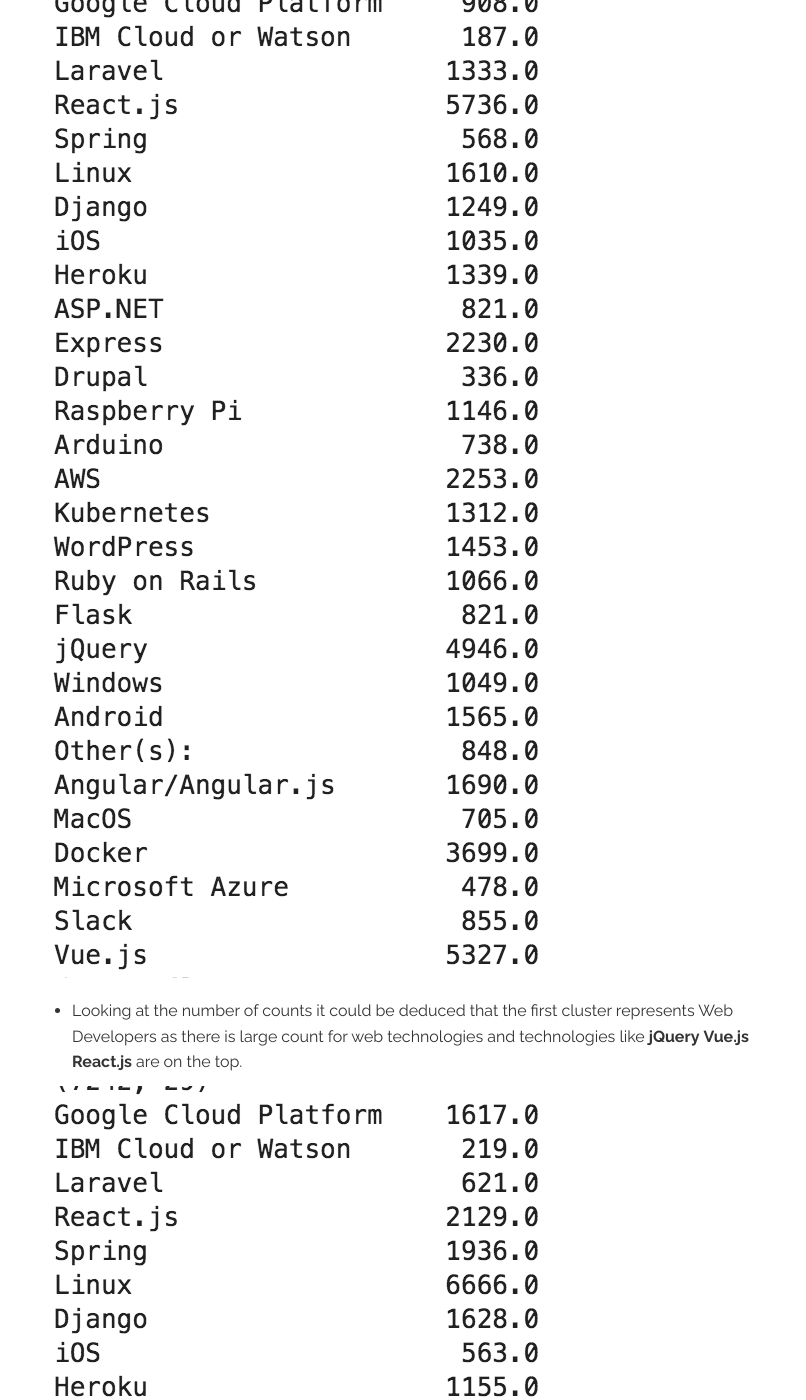
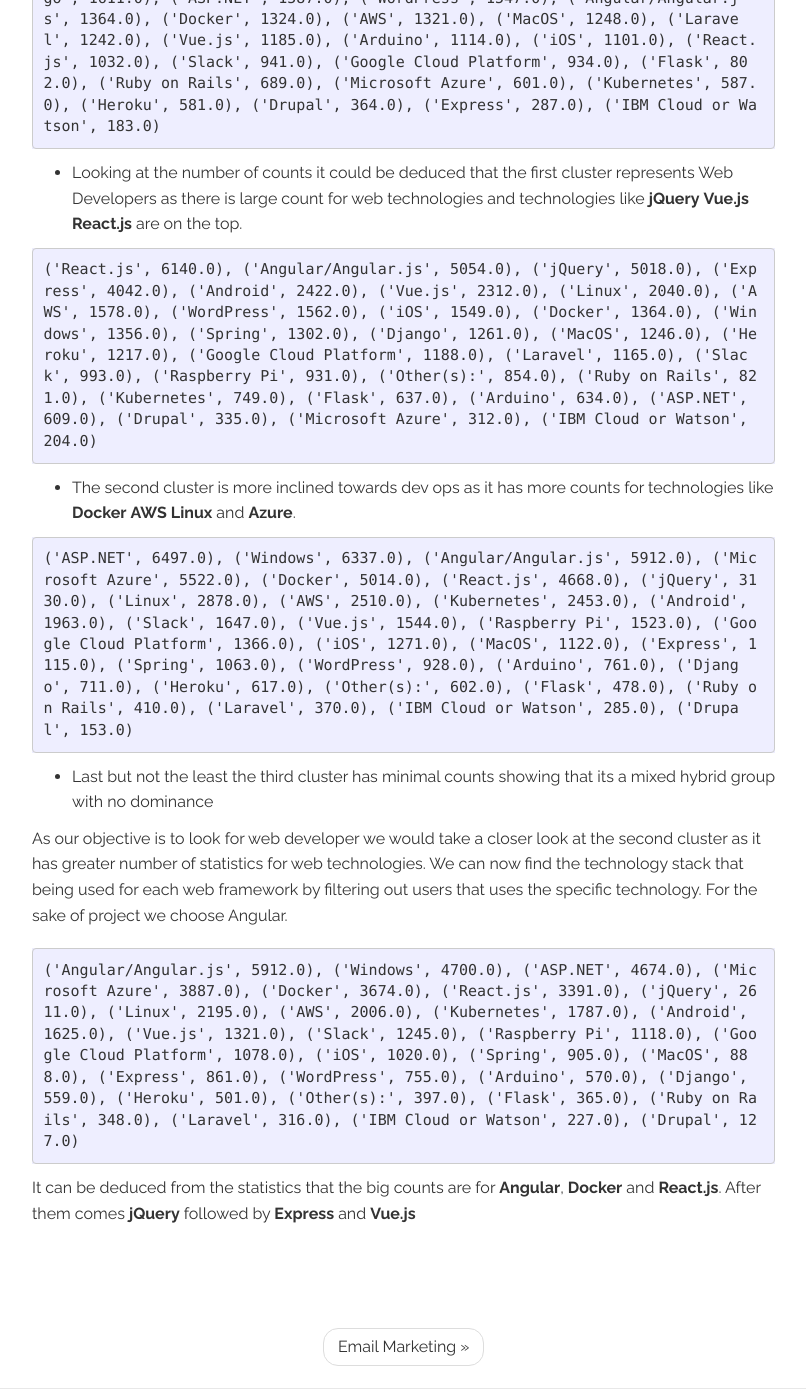
Before and after one commit to dani1793/machine-learning-portfolio, a Jekyll site: the page built from _posts/2019-08-23-stackoverflow-survey-analysis.markdown, in a window 1280 px wide and 1400 px high, scrolled down 1873 px. Shown: the whole window, without its empty margins (43-849 px from the left). Built offline with Jekyll 4.4.1, drawn with Linux system fonts in a browser that asks for light colours; some of the changed text lies outside the part shown.

Commit message:
improved statistics

````diff
--- a/_posts/2019-08-23-stackoverflow-survey-analysis.markdown
+++ b/_posts/2019-08-23-stackoverflow-survey-analysis.markdown
@@ -6,6 +6,7 @@
 img: data-science.jpeg
 categories: [one, two]
 ---
+
 
 A categorical analysis of stack overflow questions is performed to learn about trends in web technologies. Different categorical clustering techniques are used to extract non obvious trends and help decision making
 
@@ -20,7 +21,6 @@
 ```
 'React.js', 'Ruby on Rails', 'jQuery', 'Android', 'Arduino', 'Microsoft Azure', 'Angular/Angular.js', 'IBM Cloud or Watson', 'MacOS', 'Docker', 'Express', 'Raspberry Pi', 'Flask', 'iOS', 'WordPress', 'Windows', 'Other(s):', 'Spring', 'Laravel', 'Heroku', 'Kubernetes', 'Google Cloud Platform', 'Django', 'ASP.NET', 'Linux', 'Drupal', 'Slack', 'Vue.js', 'AWS'
 ```
-
 Our purpose is to categorize different kind of web developers and find out which are complementary technologies with different web frameworks. We use clustering techniques for this purpose. The most famous of clustering techniques is K-Mean clustering. However, this technique does not work for categorical data. We use another variant of K-Means known as K-Mode. There are two major differences between K-Means and K-Mode. Firstly, the distance means is changed to hamming distance, and secondly, means of cluster is changed by modes; hence giving algorithm its name. An easy to integrate python [library](https://pypi.org/project/kmodes/) which was used to cluster the users into different groups.
 
 Furthermore, To find ideal number of clusters elbow method is used. In elbow method we use inter cluster distances to find optimal cluster size. A grid search was conducted over number of clusters to find the elbow cluster. The Figure below shows result of gird search
@@ -29,20 +29,28 @@
 
 Cluster number of 16 was selected as the ideal number. Next we used inter cluster density to find top 3 most dense clusters for further evaluation. The statistics from top 3 groups vary in counts
 
-![ ]({{site.baseurl}}/images/k-modes-all-1-cluster.png)
+```
+('Windows', 6521.0), ('jQuery', 5901.0), ('Linux', 4527.0), ('Android', 2297.0), ('Spring', 1769.0), ('Other(s):', 1746.0), ('Raspberry Pi', 1711.0), ('Django', 1611.0), ('ASP.NET', 1587.0), ('WordPress', 1547.0), ('Angular/Angular.js', 1364.0), ('Docker', 1324.0), ('AWS', 1321.0), ('MacOS', 1248.0), ('Laravel', 1242.0), ('Vue.js', 1185.0), ('Arduino', 1114.0), ('iOS', 1101.0), ('React.js', 1032.0), ('Slack', 941.0), ('Google Cloud Platform', 934.0), ('Flask', 802.0), ('Ruby on Rails', 689.0), ('Microsoft Azure', 601.0), ('Kubernetes', 587.0), ('Heroku', 581.0), ('Drupal', 364.0), ('Express', 287.0), ('IBM Cloud or Watson', 183.0)
+```
 
 - Looking at the number of counts it could be deduced that the first cluster represents Web Developers as there is large count for web technologies and technologies like **jQuery** **Vue.js** **React.js** are on the top.
 
-![ ]({{site.baseurl}}/images/k-modes-all-2-cluster.png)
+```
+('React.js', 6140.0), ('Angular/Angular.js', 5054.0), ('jQuery', 5018.0), ('Express', 4042.0), ('Android', 2422.0), ('Vue.js', 2312.0), ('Linux', 2040.0), ('AWS', 1578.0), ('WordPress', 1562.0), ('iOS', 1549.0), ('Docker', 1364.0), ('Windows', 1356.0), ('Spring', 1302.0), ('Django', 1261.0), ('MacOS', 1246.0), ('Heroku', 1217.0), ('Google Cloud Platform', 1188.0), ('Laravel', 1165.0), ('Slack', 993.0), ('Raspberry Pi', 931.0), ('Other(s):', 854.0), ('Ruby on Rails', 821.0), ('Kubernetes', 749.0), ('Flask', 637.0), ('Arduino', 634.0), ('ASP.NET', 609.0), ('Drupal', 335.0), ('Microsoft Azure', 312.0), ('IBM Cloud or Watson', 204.0)
+```
 
 - The second cluster is more inclined towards dev ops as it has more counts for technologies like  **Docker** **AWS** **Linux** and **Azure**.
 
-![ ]({{site.baseurl}}/images/k-modes-all-3-cluster.png)
+```
+('ASP.NET', 6497.0), ('Windows', 6337.0), ('Angular/Angular.js', 5912.0), ('Microsoft Azure', 5522.0), ('Docker', 5014.0), ('React.js', 4668.0), ('jQuery', 3130.0), ('Linux', 2878.0), ('AWS', 2510.0), ('Kubernetes', 2453.0), ('Android', 1963.0), ('Slack', 1647.0), ('Vue.js', 1544.0), ('Raspberry Pi', 1523.0), ('Google Cloud Platform', 1366.0), ('iOS', 1271.0), ('MacOS', 1122.0), ('Express', 1115.0), ('Spring', 1063.0), ('WordPress', 928.0), ('Arduino', 761.0), ('Django', 711.0), ('Heroku', 617.0), ('Other(s):', 602.0), ('Flask', 478.0), ('Ruby on Rails', 410.0), ('Laravel', 370.0), ('IBM Cloud or Watson', 285.0), ('Drupal', 153.0)
+```
 
 - Last but not the least the third cluster has minimal counts showing that its a mixed hybrid group with no dominance
 
 As our objective is to look for web developer we would take a closer look at the second cluster as it has greater number of statistics for web technologies. We can now find the technology stack that being used for each web framework by filtering out users that uses the specific technology. For the sake of project we choose Angular.
 
-![ ]({{site.baseurl}}/images/k-modes-all-angular.png)
+```
+('Angular/Angular.js', 5912.0), ('Windows', 4700.0), ('ASP.NET', 4674.0), ('Microsoft Azure', 3887.0), ('Docker', 3674.0), ('React.js', 3391.0), ('jQuery', 2611.0), ('Linux', 2195.0), ('AWS', 2006.0), ('Kubernetes', 1787.0), ('Android', 1625.0), ('Vue.js', 1321.0), ('Slack', 1245.0), ('Raspberry Pi', 1118.0), ('Google Cloud Platform', 1078.0), ('iOS', 1020.0), ('Spring', 905.0), ('MacOS', 888.0), ('Express', 861.0), ('WordPress', 755.0), ('Arduino', 570.0), ('Django', 559.0), ('Heroku', 501.0), ('Other(s):', 397.0), ('Flask', 365.0), ('Ruby on Rails', 348.0), ('Laravel', 316.0), ('IBM Cloud or Watson', 227.0), ('Drupal', 127.0)
+```
 
-It can be deduced from the statistics that the big counts are for **Angular**, **Vue.js** and **React.js**. After them comes **jQuery** followed by **Express** and **Docker**
+It can be deduced from the statistics that the big counts are for **Angular**, **Docker** and **React.js**. After them comes **jQuery** followed by **Express** and **Vue.js**
````
Also changed, not shown: images/k-modes-all-1-cluster.png (deleted), images/k-modes-all-2-cluster.png (deleted), images/k-modes-all-3-cluster.png (deleted), images/k-modes-elbow.png.
